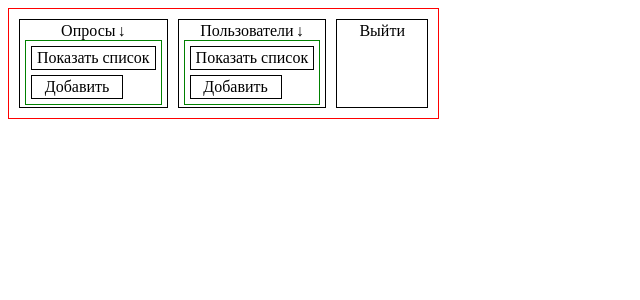
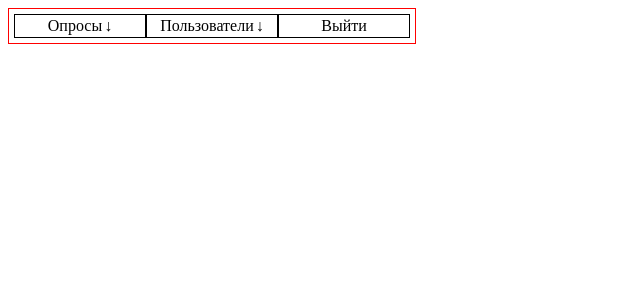
Before and after one commit to KatySolo/realtimepollreact, a React (Create React App) app: page /admin in a window 1280 px wide. Shown: the top 300 px of the page, without its empty margins (0-640 px from the left). Built offline with nearby package versions, Linux system fonts and the light colour scheme.

Commit message:
added menu slides and positioning

```diff
--- a/src/components/MenuItem/MenuItem.jsx
+++ b/src/components/MenuItem/MenuItem.jsx
@@ -5,34 +5,34 @@ export class MenuItem extends Component {
     constructor(props) {
         super(props);
         this.state = {
+            isSubMenu: this.props.children !== undefined,
             isClicked: false
         }
+
+        this.handleEvent = this.handleEvent.bind(this);
     }
 
-    handleClick() {
+    handleEvent(e) {
+        e.preventDefault();
         const { isClicked } = this.state;
-        this.setState({isClicked: !isClicked});
-    }
-
-    isSubMenu() {
-        // and type is submenu
-        return this.props.children !== undefined
+        this.setState({isClicked: !isClicked})
     }
 
     render() {
+        if (this.state.isSubMenu) {
+            return (
+                <div className="menuItem" onMouseEnter={this.handleEvent} onMouseLeave={this.handleEvent}>
+                <span className="itemName">{this.props.title}</span>
+                <span className={this.state.isClicked ? "arrowUp" : "arrowDown"}  />
+                <div className={this.state.isClicked ? "submenuCont visible" : "submenuCont"}>{this.props.children}</div>
+                </div>
+            )
+        } else {
         return(
-            // TODO think about state and draw scheme
-            <div
-                className={this.isSubMenu() && this.state.isClicked ? "menuItem clicked" : "menuItem"}
-                onClick={this.handleClick}
-                >
+            <div className="menuItem">
                 <span className="itemName">{this.props.title}</span>
-                { this.isSubMenu() && (
-                    <span className="arrowDown">↓</span>
-                )}
-                { this.isSubMenu() && this.props.children}
-
             </div>
-        );
+            )
+        }
     }
 }
--- a/src/components/MenuItem/styles.css
+++ b/src/components/MenuItem/styles.css
@@ -2,11 +2,28 @@
     border: 1px solid black;
     width: fit-content;
     padding: 2px 5px;
-    margin: 5px;
-    min-width: 80px;
+    min-width: 120px;
     text-align: center;
+    height: fit-content;
 }
 
 .arrowDown {
     margin-left: 2px;
 }
+
+.submenuCont{
+    position: absolute;
+    width: inherit;
+    opacity: 0;;
+}
+.arrowDown:after {
+    content: '↓';
+}
+
+.arrowUp:after {
+    content: '↑';
+}
+
+.visible {
+    opacity: 1;
+}
--- a/src/components/SubMenu/SubMenu.jsx
+++ b/src/components/SubMenu/SubMenu.jsx
@@ -4,7 +4,7 @@ import './styles.css';
 export class SubMenu extends Component {
     render() {
         return(
-            <div className="submenu">{this.props.children}</div>
+            <div className={"submenu"}>{this.props.children}</div>
         );
     }
 }
--- a/src/components/SubMenu/styles.css
+++ b/src/components/SubMenu/styles.css
@@ -1,4 +1,8 @@
 .submenu {
-    border: 1px solid green;
+    border-top: 1px solid green;
     width: fit-content;
+    min-width: 100px;
+    position: absolute;
+    top: 2px;
+    left: -6px;
 }
```
Also changed, not shown: 2 other files (tests, documents, lock files or other folders).
